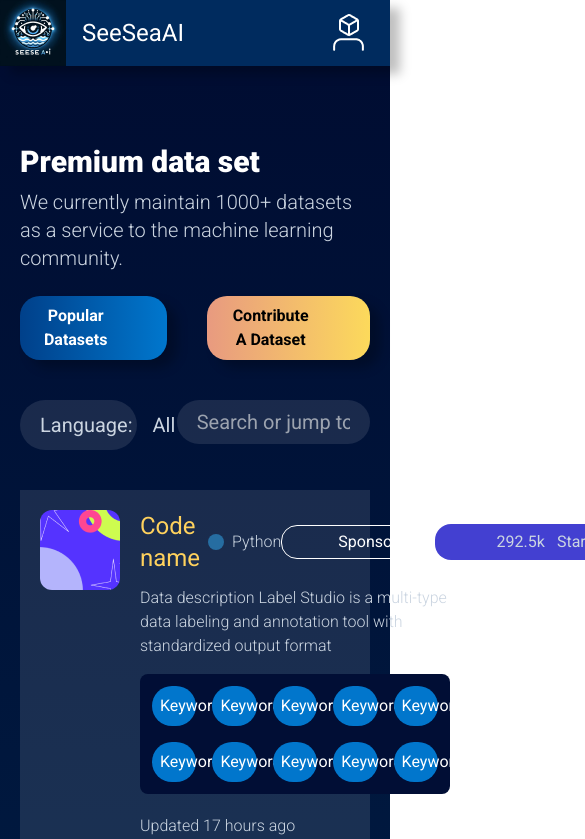
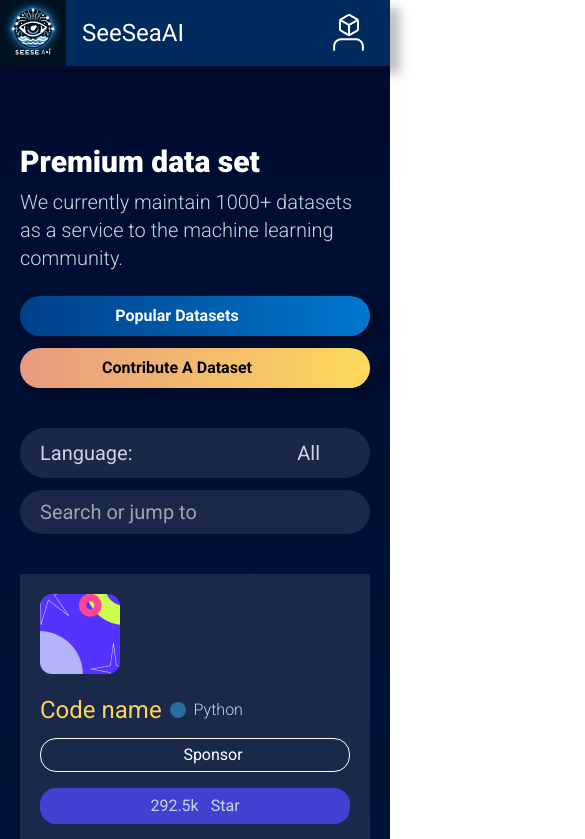
Before and after one commit to pearsonchang/seeseaai-main, a React (Vite) app in the folder frontend/: page /dataset in a window 390 px wide. Shown: the top 839 px of the page, 585 px wide, since content can reach past the window. Built offline with nearby package versions, Linux system fonts and the light colour scheme; some icons are missing.

Commit message:
feat: UI complete

```diff
--- a/frontend/src/pages/Dataset/components/DSCards.jsx
+++ b/frontend/src/pages/Dataset/components/DSCards.jsx
@@ -4,10 +4,14 @@ import Icons from '../../../components/Icon/Icon';
 const DSCards = () => {
   return (
     <div className='px-5 md:px-20 mb-6 '>
-      <div className='bg-[#FFFFFF1A] flex items-start gap-5 p-5'>
+      <div
+        className='bg-[#FFFFFF1A] flex items-start flex-col md:flex-row gap-5 p-5'
+        data-aos='zoom-in'
+        data-aos-duration='1500'
+      >
         <img src={dscard} className='rounded-xl' />
         <div className='w-full text-slate-300'>
-          <div className='flex justify-between items-center mb-3'>
+          <div className='flex flex-col lg:flex-row justify-between lg:items-center mb-3'>
             <p className='text-slate-300 flex items-center gap-2 font-[300]'>
               <span className='text-[#FFD25D] text-2xl font-normal'>
                 Code name{' '}
@@ -17,7 +21,7 @@ const DSCards = () => {
                 Python
               </span>
             </p>
-            <div className='flex gap-4 items-center'>
+            <div className='flex gap-4 flex-col md:flex-row md:items-center md:mt-0 mt-3'>
               <div className='rounded-2xl gap-3 flex items-center justify-center border border-white text-center text-white py-1 px-5'>
                 <Icons icon='mdi:user-multiple' className='w-6 h-6' />
                 Sponsor
@@ -37,7 +41,7 @@ const DSCards = () => {
             Data description Label Studio is a multi-type data labeling and
             annotation tool with standardized output format
           </p>
-          <div className='grid gap-4 grid-cols-5 bg-[#010E35] p-3 rounded-lg'>
+          <div className='grid gap-4 sm:grid-cols-2 md:grid-cols-5 bg-[#010E35] p-3 rounded-lg'>
             <p className='bg-[#0176CC] text-white text-center rounded-full p-2'>
               Keyword
             </p>
--- a/frontend/src/pages/Dataset/components/DSHero.jsx
+++ b/frontend/src/pages/Dataset/components/DSHero.jsx
@@ -19,7 +19,11 @@ const DSHero = () => {
           We currently maintain 1000+ datasets as a service to the machine
           learning community.
         </p>
-        <div className='flex gap-10 my-10 mt-6'>
+        <div
+          className='flex md:gap-10 gap-3 flex-col md:flex-row my-10 mt-6'
+          data-aos='fade-up'
+          data-aos-duration='1000'
+        >
           <button className='bg-hbtn hover:ring-2 py-2 shadow-btns  text-center px-14 pl-5 font-bold text-white md:text-lg rounded-[20px] '>
             Popular Datasets
           </button>
@@ -27,15 +31,19 @@ const DSHero = () => {
             Contribute A Dataset
           </button>
         </div>
-        <div className='flex gap-10 mb-10'>
-          <div className='bg-[#FFFFFF1A] hover:ring-1 outline-none text-xl p-2 md:p-2 px-5 md:px-7 rounded-[30px] text-slate-300 flex items-center gap-5 w-1/3'>
+        <div
+          className='flex flex-col md:flex-row gap-3 md:gap-10 mb-10'
+          data-aos='fade-up'
+          data-aos-duration='1000'
+        >
+          <div className='bg-[#FFFFFF1A] hover:ring-1 outline-none text-xl p-2 md:p-2 px-5 md:px-7 rounded-[30px] text-slate-300 flex items-center md:gap-5 md:justify-start justify-between md:w-1/3'>
             Language:{' '}
             <span className='flex items-center'>
               All{' '}
               <Icons icon='fe:drop-down' className='text-white text-3xl mt-1' />
             </span>
           </div>
-          <div className='relative w-2/3'>
+          <div className='relative md:w-2/3'>
             <input
               placeholder='Search or jump to'
               className='bg-[#FFFFFF1A] hover:ring-1 outline-none text-xl p-2 md:p-3 px-5 md:px-7   rounded-[30px] w-full'
```
